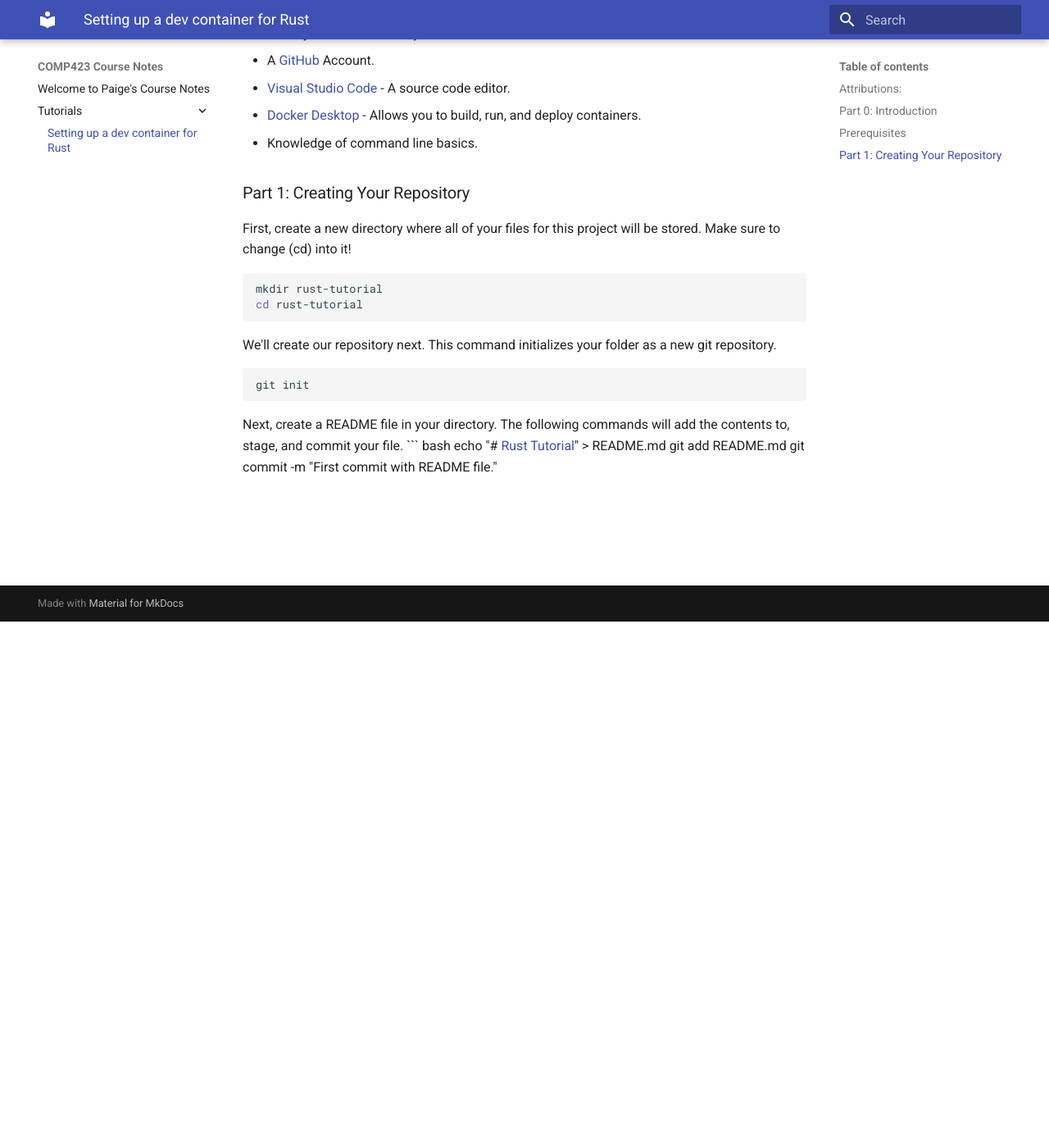
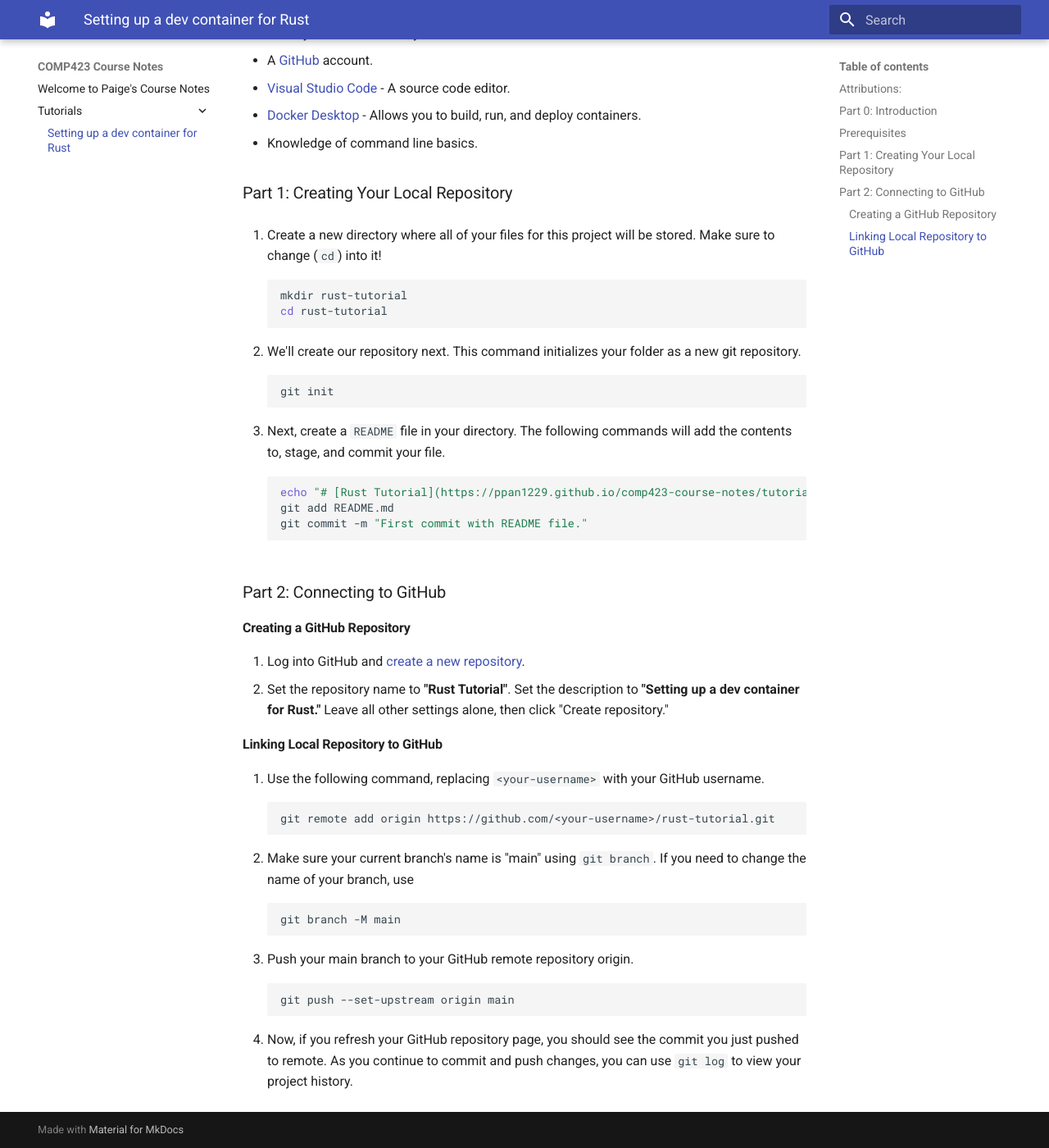
Before and after one commit to ppan1229/comp423-course-notes, an MkDocs documentation site: the page built from docs/tutorials/rust-setup.md, in a window 1280 px wide and 1400 px high, scrolled down 642 px. Shown: the whole window at 82% size. Built offline with MkDocs 1.6.1 and Material for MkDocs 9.7.7, drawn with Linux system fonts in a browser that asks for light colours.

Commit message:
Finished part 2: connecting to Github.

````diff
--- a/docs/tutorials/rust-setup.md
+++ b/docs/tutorials/rust-setup.md
@@ -19,27 +19,51 @@
 
 + [Git](https://git-scm.com/book/en/v2/Getting-Started-Installing-Git) - A version control system.
     + If you are new to Git, you can reference the [Git Documentation](https://git-scm.com/docs).
-+ A [GitHub](https://github.com) Account.
++ A [GitHub](https://github.com) account.
 + [Visual Studio Code](https://code.visualstudio.com/Download) - A source code editor.
 + [Docker Desktop](https://www.docker.com/products/docker-desktop/) - Allows you to build, run, and deploy containers.
 + Knowledge of command line basics.
 
-### Part 1: Creating Your Repository
+### Part 1: Creating Your Local Repository
 
-First, create a new directory where all of your files for this project will be stored. Make sure to change (cd) into it!
+1. Create a new directory where all of your files for this project will be stored. Make sure to change (`cd`) into it!
 ``` bash
 mkdir rust-tutorial
 cd rust-tutorial
 ```
 
-We'll create our repository next. This command initializes your folder as a new git repository.
+2. We'll create our repository next. This command initializes your folder as a new git repository.
 ``` bash
 git init
 ```
 
-Next, create a README file in your directory.
+3. Next, create a `README` file in your directory.
 The following commands will add the contents to, stage, and commit your file.
 ``` bash
 echo "# [Rust Tutorial](https://ppan1229.github.io/comp423-course-notes/tutorials/rust-setup/)" > README.md
 git add README.md
 git commit -m "First commit with README file."
+```
+
+### Part 2: Connecting to GitHub
+
+#### Creating a GitHub Repository
+
+1. Log into GitHub and [create a new repository](https://github.com/new).
+2. Set the repository name to **"Rust Tutorial"**. Set the description to **"Setting up a dev container for Rust."** Leave all other settings alone, then click "Create repository."
+
+#### Linking Local Repository to GitHub
+
+3. Use the following command, replacing `<your-username>` with your GitHub username.
+``` bash
+git remote add origin https://github.com/<your-username>/rust-tutorial.git
+```
+4. Make sure your current branch's name is "main" using `git branch`. If you need to change the name of your branch, use
+``` bash
+git branch -M main
+```
+5. Push your main branch to your GitHub remote repository origin.
+``` bash
+git push --set-upstream origin main
+```
+6. Now, if you refresh your GitHub repository page, you should see the commit you just pushed to remote. As you continue to commit and push changes, you can use `git log` to view your project history.
````
